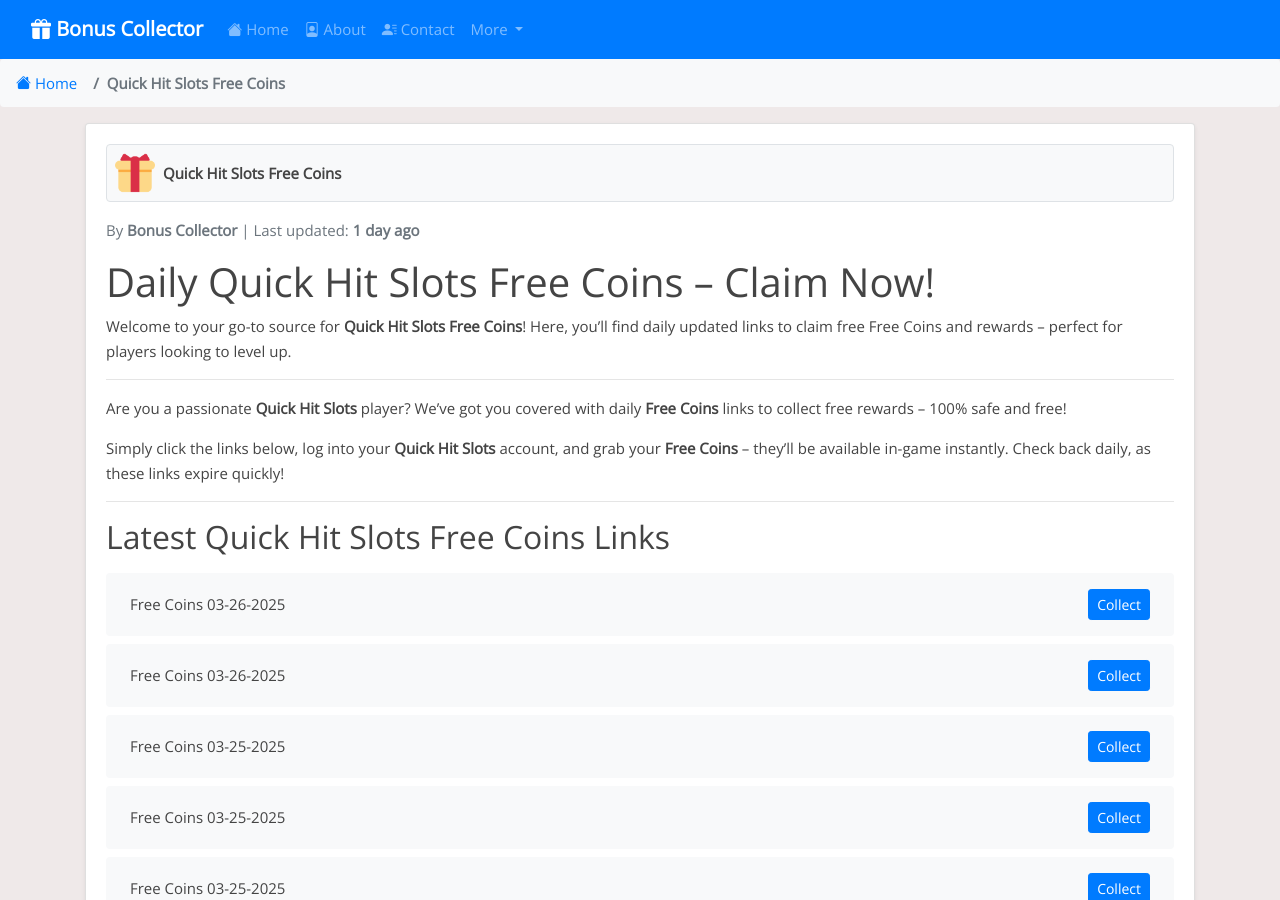
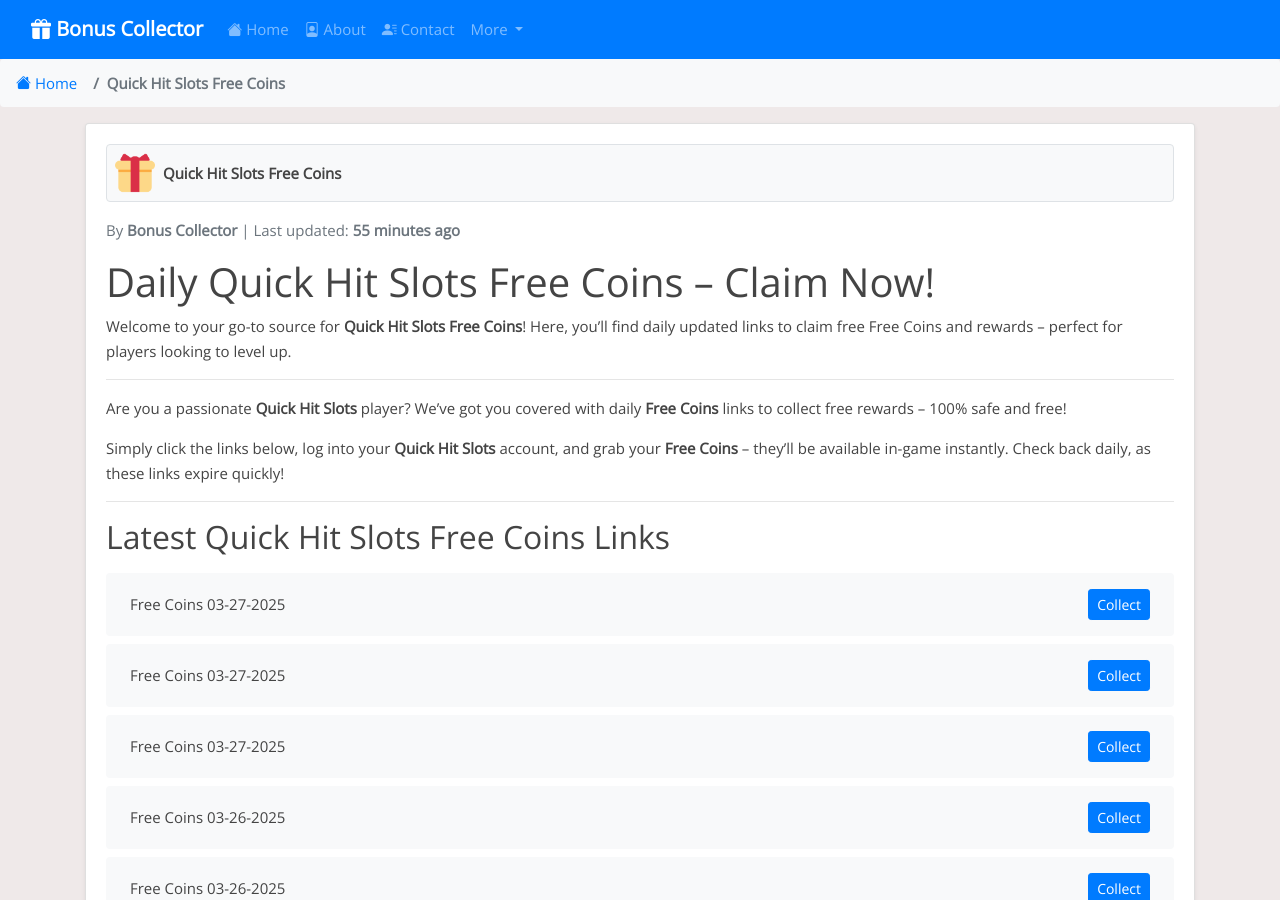
Before and after one commit to iamrohan99/bc-net, a Jekyll site: the page built from _posts/2024-08-01-quick-hit-slots.md, in a window 1280 px wide and 900 px high. Built offline with Jekyll 4.4.1, drawn with Linux system fonts in a browser that asks for light colours; some of the changed text lies outside the part shown.

Commit message:
Update quick-hit-slots reward links, content, and last modified date - 2025-03-27 04:28

```diff
--- a/_data/include_files.yml
+++ b/_data/include_files.yml
@@ -47,7 +47,7 @@ lotsa-slots.html:
 jackpot-party.html:
   last_modified: "2025-03-27T04:28:52Z"
 quick-hit-slots.html:
-  last_modified: "2025-03-26T04:29:04Z"
+  last_modified: "2025-03-27T04:28:57Z"
 heart-of-vegas.html:
   last_modified: "2025-03-27T04:28:57Z"
 solitaire-grand-harvest.html:
--- a/_includes/quick-hit-slots.html
+++ b/_includes/quick-hit-slots.html
@@ -1,4 +1,16 @@
 <ul class="list-group mt-3 mb-4">
+  <li class="list-group-item d-flex justify-content-between align-items-center">
+    <span>Free Coins 03-27-2025</span>
+    <a href="https://quickhitslots.jckpt.me/4d1dd59a07" class="btn btn-primary btn-sm">Collect</a>
+  </li>
+  <li class="list-group-item d-flex justify-content-between align-items-center">
+    <span>Free Coins 03-27-2025</span>
+    <a href="https://quickhitslots.jckpt.me/d79fea3972" class="btn btn-primary btn-sm">Collect</a>
+  </li>
+  <li class="list-group-item d-flex justify-content-between align-items-center">
+    <span>Free Coins 03-27-2025</span>
+    <a href="https://quickhitslots.jckpt.me/7bac80ceae" class="btn btn-primary btn-sm">Collect</a>
+  </li>
   <li class="list-group-item d-flex justify-content-between align-items-center">
     <span>Free Coins 03-26-2025</span>
     <a href="https://quickhitslots.jckpt.me/2865db2a52" class="btn btn-primary btn-sm">Collect</a>
@@ -387,16 +399,4 @@
     <span>Free Coins 02-25-2025</span>
     <a href="https://quickhitslots.jckpt.me/300e1e316e" class="btn btn-primary btn-sm">Collect</a>
   </li>
-  <li class="list-group-item d-flex justify-content-between align-items-center">
-    <span>Free Coins 02-25-2025</span>
-    <a href="https://quickhitslots.jckpt.me/2671dde1d6" class="btn btn-primary btn-sm">Collect</a>
-  </li>
-  <li class="list-group-item d-flex justify-content-between align-items-center">
-    <span>Free Coins 02-24-2025</span>
-    <a href="https://quickhitslots.jckpt.me/28bb37ab07" class="btn btn-primary btn-sm">Collect</a>
-  </li>
-  <li class="list-group-item d-flex justify-content-between align-items-center">
-    <span>Free Coins 02-24-2025</span>
-    <a href="https://quickhitslots.jckpt.me/049c41e973" class="btn btn-primary btn-sm">Collect</a>
-  </li>
 </ul>
```
Also changed, not shown: links-json/quick-hit-slots.json (+12 -12 lines).
